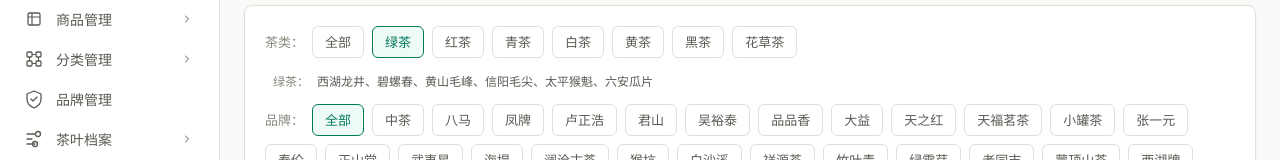
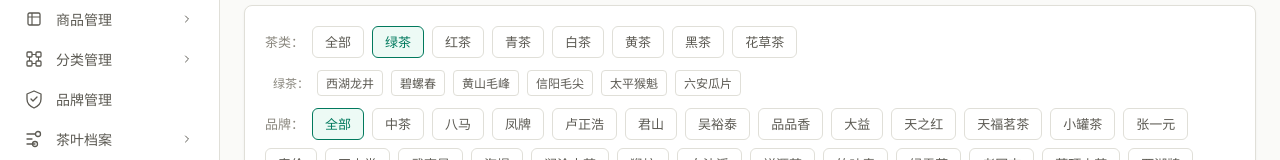
Before and after one commit to zsdxtw/dcbztea-buddy, a React (Vite) app: page /product/product-manage-tea in a window 1280 px wide. Both pictures are taken after a click on the button "绿茶". Shown: the part 166-326 px from the top of the page. Built offline with nearby package versions, Linux system fonts and the light colour scheme.

Commit message:
feat: 拉取并理解项目文件
Co-authored-by: traeagent <traeagent@users.noreply.github.com>

```diff
--- a/src/pages/product/ProductManageTea.tsx
+++ b/src/pages/product/ProductManageTea.tsx
@@ -97,6 +97,7 @@ export default function ProductManageTea() {
   const [products, setProducts] = useState<TeaProduct[]>(initialProducts);
   const [keyword, setKeyword] = useState('');
   const [categoryFilter, setCategoryFilter] = useState<Set<string>>(new Set());
+  const [l3Filter, setL3Filter] = useState<Set<string>>(new Set());
   const [shelfFilter, setShelfFilter] = useState('');
   const [purchaseFilter, setPurchaseFilter] = useState('');
   const [productionFilter, setProductionFilter] = useState('');
@@ -133,6 +134,11 @@ export default function ProductManageTea() {
       if (categoryFilter.size > 0) {
         const prefix = p.category.split('-')[0];
         if (!categoryFilter.has(prefix)) return false;
+      }
+      if (l3Filter.size > 0) {
+        // 三级分类匹配：category 格式为 "二级-三级"，检查是否包含任一选中的三级名
+        const l3Part = p.category.split('-').slice(1).join('-');
+        if (!l3Filter.has(l3Part)) return false;
       }
       if (shelfFilter && p.shelfStatus !== shelfFilter) return false;
       if (purchaseFilter && p.purchaseStatus !== purchaseFilter) return false;
@@ -166,7 +172,7 @@ export default function ProductManageTea() {
       result = [...result].sort((a, b) => a.totalSales - b.totalSales);
     }
     return result;
-  }, [products, keyword, categoryFilter, shelfFilter, purchaseFilter, productionFilter, brandFilter, quickFilter, sortBy, priceMin, priceMax]);
+  }, [products, keyword, categoryFilter, l3Filter, shelfFilter, purchaseFilter, productionFilter, brandFilter, quickFilter, sortBy, priceMin, priceMax]);
 
   // 分页
   const totalPages = Math.max(1, Math.ceil(filtered.length / PAGE_SIZE));
@@ -178,12 +184,33 @@ export default function ProductManageTea() {
   const handleCategoryToggle = (name: string) => {
     setCategoryFilter(prev => {
       const next = new Set(prev);
+      if (next.has(name)) {
+        next.delete(name);
+        // 取消选中茶类时，清除该茶类下的三级筛选
+        const l2Node = teaCategoryData.children?.find(c => c.name === name);
+        if (l2Node?.children) {
+          setL3Filter(prev3 => {
+            const next3 = new Set(prev3);
+            l2Node.children!.forEach(c => next3.delete(c.name));
+            return next3;
+          });
+        }
+      } else {
+        next.add(name);
+      }
+      return next;
+    });
+    setCurrentPage(1);
+  };
+  const handleCategoryClear = () => { setCategoryFilter(new Set()); setL3Filter(new Set()); setCurrentPage(1); };
+  const handleL3Toggle = (name: string) => {
+    setL3Filter(prev => {
+      const next = new Set(prev);
       if (next.has(name)) next.delete(name); else next.add(name);
       return next;
     });
     setCurrentPage(1);
   };
-  const handleCategoryClear = () => { setCategoryFilter(new Set()); setCurrentPage(1); };
   const handleShelfChange = (value: string) => { setShelfFilter(value); setCurrentPage(1); };
   const handlePurchaseChange = (value: string) => { setPurchaseFilter(value); setCurrentPage(1); };
   const handleProductionChange = (value: string) => { setProductionFilter(value); setCurrentPage(1); };
@@ -459,18 +486,34 @@ export default function ProductManageTea() {
               </button>
             ))}
           </div>
-          {/* 选中茶类后展示三级分类纯文本 */}
+          {/* 选中茶类后展示三级分类，支持复选筛选 */}
           {categoryFilter.size > 0 && (
             <div style={{ marginBottom: 'var(--space-3)', paddingLeft: 'var(--space-2)' }}>
               {Array.from(categoryFilter).map((catName) => {
                 const l2Node = teaCategoryData.children?.find(c => c.name === catName);
                 if (!l2Node?.children || l2Node.children.length === 0) return null;
                 return (
-                  <div key={catName} style={{ display: 'flex', alignItems: 'baseline', gap: 'var(--space-2)', marginBottom: '4px', flexWrap: 'wrap' }}>
+                  <div key={catName} style={{ display: 'flex', alignItems: 'center', gap: 'var(--space-2)', marginBottom: '4px', flexWrap: 'wrap' }}>
                     <span style={{ fontSize: 'var(--text-xs)', color: 'var(--color-neutral-500)', fontWeight: 'var(--font-medium)', flexShrink: 0 }}>{catName}：</span>
-                    <span style={{ fontSize: 'var(--text-xs)', color: 'var(--color-neutral-600)', lineHeight: 1.6 }}>
-                      {l2Node.children.map(c => c.name).join('、')}
-                    </span>
+                    {l2Node.children.map(c => (
+                      <button
+                        key={c.id}
+                        onClick={() => handleL3Toggle(c.name)}
+                        style={{
+                          padding: '1px 8px',
+                          borderRadius: 'var(--radius-sm)',
+                          border: `1px solid ${l3Filter.has(c.name) ? 'var(--color-module-current-base)' : 'var(--color-neutral-200)'}`,
+                          background: l3Filter.has(c.name) ? 'var(--color-module-current-lightest)' : 'var(--color-neutral-0)',
+                          color: l3Filter.has(c.name) ? 'var(--color-module-current-base)' : 'var(--color-neutral-600)',
+                          cursor: 'pointer',
+                          fontSize: 'var(--text-xs)',
+                          transition: 'var(--transition-fast)',
+                          whiteSpace: 'nowrap',
+                        }}
+                      >
+                        {c.name}
+                      </button>
+                    ))}
                   </div>
                 );
               })}
```
